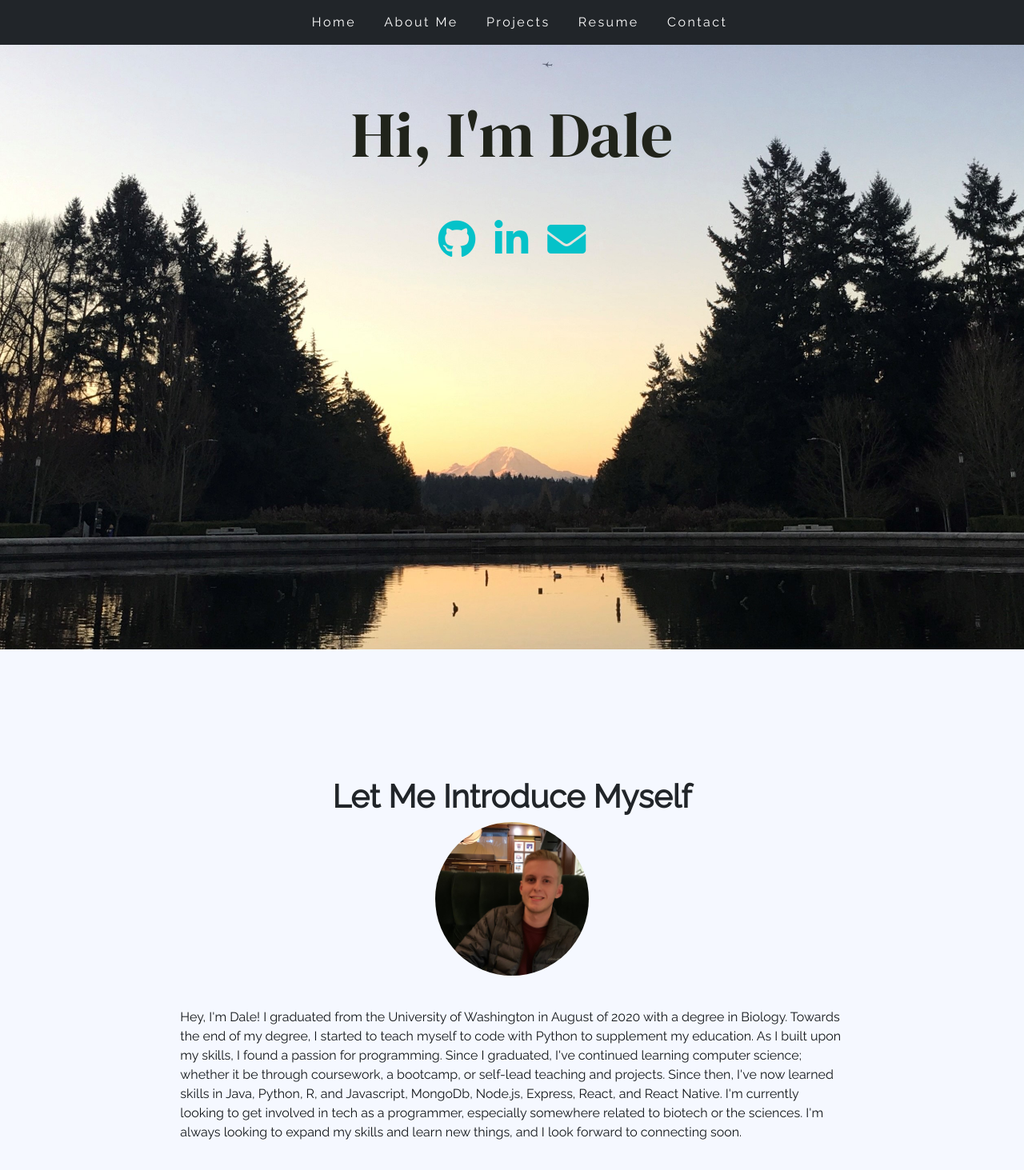
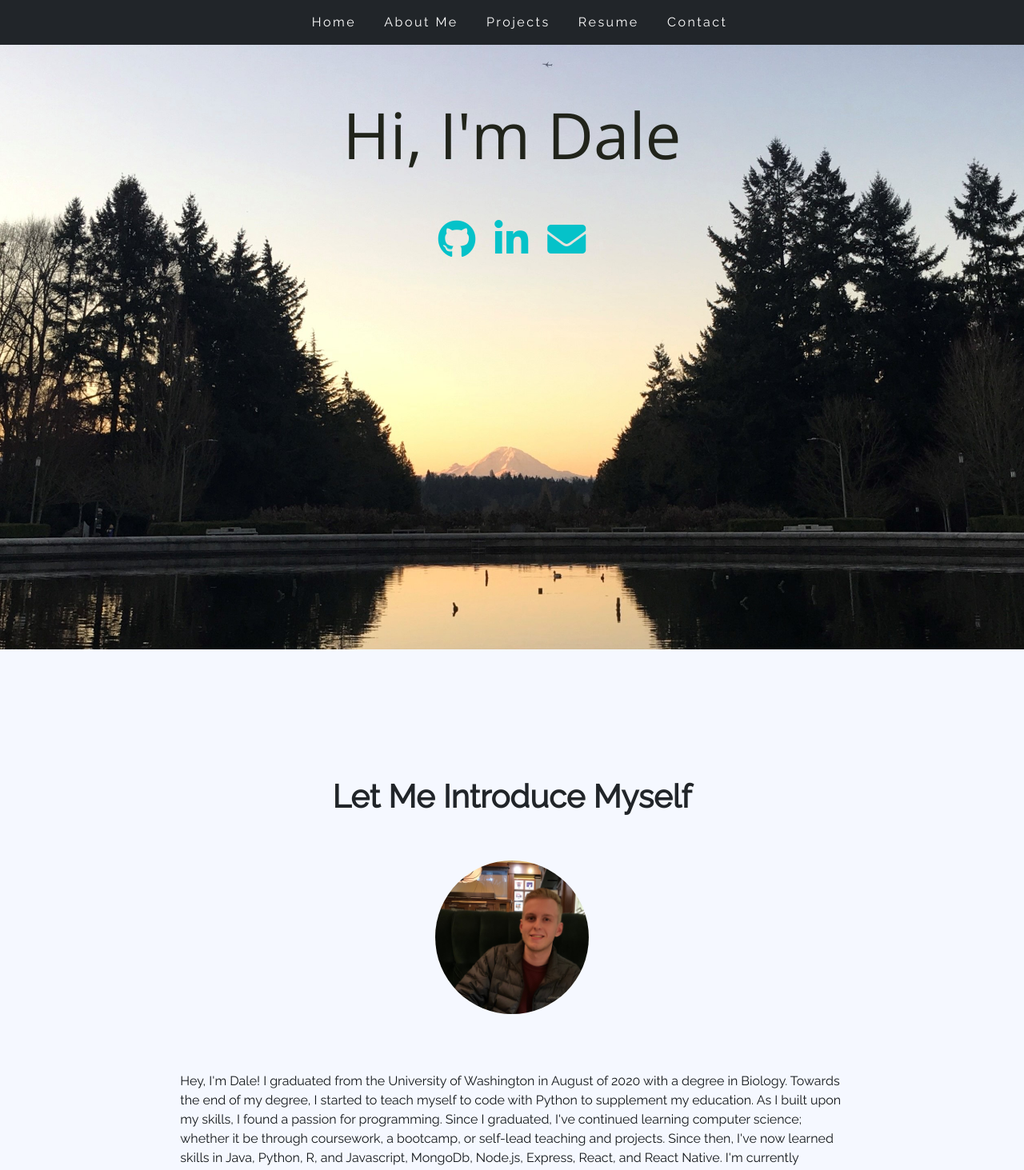
Before and after one commit to Revlisc/portfolio, a React (Create React App) app: page /about in a window 1280 px wide. Shown: the top 1463 px of the page at 80% size. Built offline with nearby package versions, Linux system fonts and the light colour scheme; some icons are missing.

Commit message:
font updates and changes

```diff
--- a/public/index.html
+++ b/public/index.html
@@ -15,6 +15,7 @@
     />
     <link href="https://fonts.googleapis.com/css2?family=DM+Serif+Display&display=swap" rel="stylesheet">
     <link href="https://fonts.googleapis.com/css2?family=Raleway&display=swap" rel="stylesheet">
+    <link href="https://fonts.googleapis.com/css2?family=Open+Sans&display=swap" rel="stylesheet">
     <meta name="viewport" content="width=device-width, initial-scale=1" />
     <meta name="theme-color" content="#000000" />
 
--- a/src/Components/Timeline.js
+++ b/src/Components/Timeline.js
@@ -61,16 +61,7 @@ const Timeline = () => {
                         ]}
                     />
                 </Row>
-                <Row className='timelineRow'>
-                    <Entry
-                        title={'Parcel Clerk - Summer Work'}
-                        time={'Jul 2018 - Aug 2018'}
-                        company={'Fred Meyer'}
-                        summary={[
-                            "Performed strong verbal communication skills in fast-paced environment and showcased ability to coordinate and manage multiple tasks at once by maintaining three store entrances"
-                        ]}
-                    />
-                </Row>
+
                 <Row>
                     <h2 className='resumeSectionHeader'>Education</h2>
                 </Row>
--- a/src/Pages/About.js
+++ b/src/Pages/About.js
@@ -19,6 +19,7 @@ const About = () => {
                 </Row>
                 <Row>
                     <Col xs={{span: 10, offset: 1}} md={{span: 8, offset: 2}}>
+
                     <p className='aboutp'>
                         Hey, I'm Dale! I graduated from the University of Washington in August of 2020 with a degree
                         in Biology. Towards the end of my degree, I started to teach myself to code with Python to supplement
--- a/src/css/About.css
+++ b/src/css/About.css
@@ -74,4 +74,12 @@ h1 {
     border-radius: 50%;
     height: 12rem;
     width: auto;
+    float: left;
+    margin-bottom: 2rem;
+    margin-top: 3rem;
+    margin-right: 3rem;
 }
+
+.introP {
+    border: 1px solid red;
+}
--- a/src/css/Home.css
+++ b/src/css/Home.css
@@ -20,7 +20,7 @@
     position: relative;
     font-weight: 400;
     font-size: 5rem;
-    font-family: 'DM Serif Display', 'Oswald', "sans-serif"
+    font-family: 'Open Sans', 'Oswald', "sans-serif"
 
 }
 
--- a/src/css/Projects.css
+++ b/src/css/Projects.css
@@ -1,7 +1,7 @@
 .projects-header {
     padding-top: 8rem;
     padding-bottom: 5rem;
-    text-decoration: underline;
+
 }
 
 .projectspage {
```
